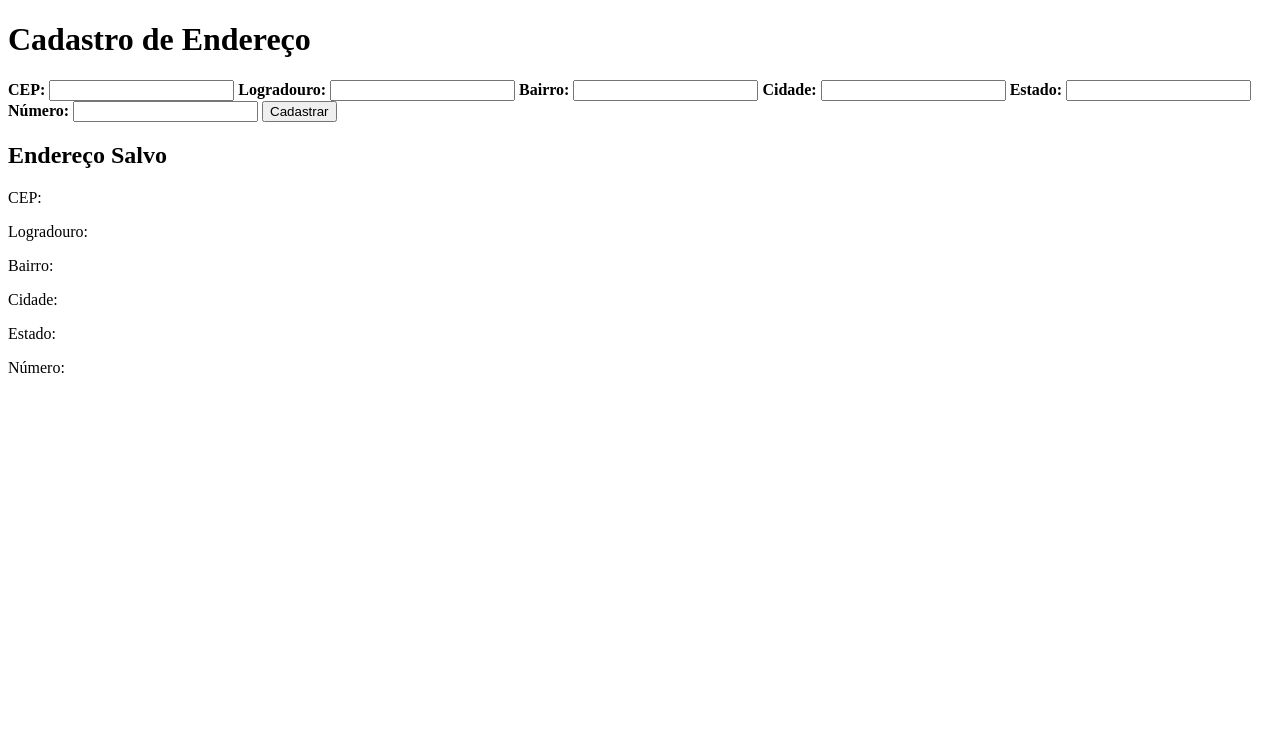
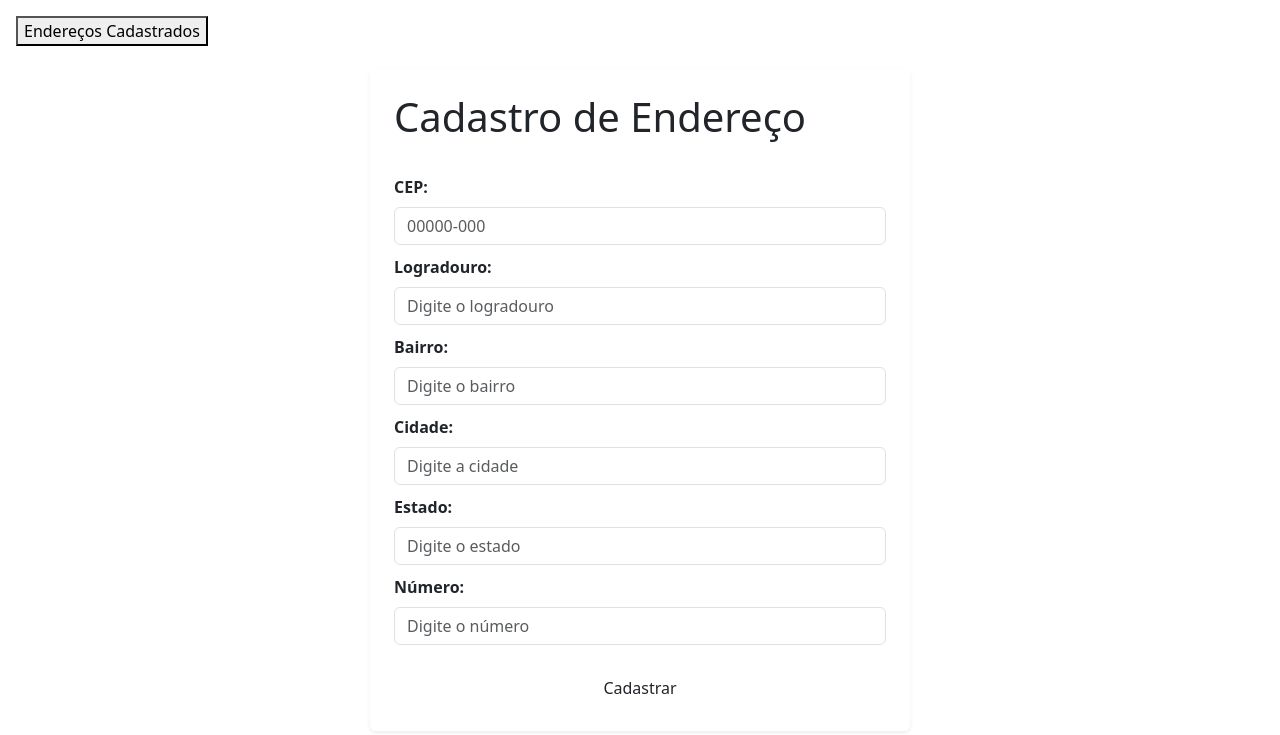
Before and after one commit to saarrr-alves/ViaCEP_API, a plain HTML site: page index.html in a window 1280 px wide. Drawn offline with nearby package versions, Linux system fonts and the light colour scheme.

Commit message:
feat: reestilizando com uso do Bootstrap

```diff
--- a/index.html
+++ b/index.html
@@ -1,46 +1,61 @@
 <!DOCTYPE html>
-<html lang="pt-BR">
+<html lang="pt-BR" data-bs-theme="light">
 <head>
     <meta charset="UTF-8">
     <meta name="viewport" content="width=device-width, initial-scale=1.0">
-    <title>Formulário de Endereço</title>
+    <title>ViaCEP - Seu Consultor de CEP</title>
 
+    <!-- Bootstrap CSS -->
+    <link href="https://cdn.jsdelivr.net/npm/bootstrap@6.0.0-alpha.2/dist/css/bootstrap.min.css" rel="stylesheet" integrity="sha384-MKn5NWVBEuQXJE7TSKSgPUmMiSCmVTfCsR+VSSeQpHnoyJQZZFn/kBn+Ht5jZDPQ" crossorigin="anonymous">
+
+    <!-- Estilos personalizados -->
     <link rel="stylesheet" href="styles.css">
 </head>
 <body>
 
-    <div class="container">
-        <h1>Cadastro de Endereço</h1>
+    <div class="container-fluid min-vh-100 d-flex flex-column position-relative p-3">
 
-        <form>
-            <label for="cep">CEP:</label>
-            <input type="number" name="cep" id="cep" required>
+        <div class="left position-fixed top-0 start-0 p-3 bg-body rounded z-3">
+            <button class="btn-solid theme-secondary" type="button" data-bs-toggle="drawer" data-bs-target="#card" aria-expanded="false">
+                Endereços Cadastrados
+            </button>
+            <dialog id="card" class="drawer drawer-start col-4 mt-4 p-4 rounded shadow-sm bg-1">
+                <!-- O conteúdo do cartão será preenchido dinamicamente pelo JavaScript -->
+            </dialog>
+        </div>
 
-            <label for="logradouro">Logradouro:</label>
-            <input type="text" name="logradouro" id="logradouro" required>
+        <div class="form-field w-100 m-auto p-4 rounded shadow-sm bg-1" style="max-width: 540px;">
+            <h1 class="fs-4xl">Cadastro de Endereço</h1>
 
-            <label for="bairro">Bairro:</label>
-            <input type="text" name="bairro" id="bairro" required>
+            <form id="form" class="mt-4">
+                <label for="cep" class="form-label">CEP:</label>
+                <input type="number" name="cep" id="cep" class="form-control" placeholder="00000-000" required>
 
-            <label for="cidade">Cidade:</label>
-            <input type="text" name="cidade" id="cidade" required>
+                <label for="logradouro" class="form-label">Logradouro:</label>
+                <input type="text" name="logradouro" id="logradouro" class="form-control" placeholder="Digite o logradouro" required>
 
-            <label for="estado">Estado:</label>
-            <input type="text" name="estado" id="estado" required>
+                <label for="bairro" class="form-label">Bairro:</label>
+                <input type="text" name="bairro" id="bairro" class="form-control" placeholder="Digite o bairro" required>
 
-            <label for="numero">Número:</label>
-            <input type="number" name="numero" id="numero" required>
+                <label for="cidade" class="form-label">Cidade:</label>
+                <input type="text" name="cidade" id="cidade" class="form-control" placeholder="Digite a cidade" required>
 
-            <button id="endereco-form">Cadastrar</button>
-        </form>
-    </div>
+                <label for="estado" class="form-label">Estado:</label>
+                <input type="text" name="estado" id="estado" class="form-control" placeholder="Digite o estado" required>
 
-    <div class="container">
-        <h2>Endereço Salvo</h2>
-        <div id="card">
+                <label for="numero" class="form-label">Número:</label>
+                <input type="number" name="numero" id="numero" class="form-control" placeholder="Digite o número" required>
+
+                <div class="py-6"><!--spacer--></div>
+
+                <button type="submit" id="submit" class="btn theme-primary btn-solid rounded-pill mt-4 w-100">Cadastrar</button>
+            </form>
         </div>
     </div>
 
     <script src="script.js"></script>
+
+    <!-- Bootstrap JS -->
+    <script type="module" src="https://cdn.jsdelivr.net/npm/bootstrap@6.0.0-alpha.2/dist/js/bootstrap.bundle.min.js" integrity="sha384-+PW0IDVGGwmpaBQvcXY+W0BcpHpITFB3dSfSoGvDdHtLbrLpSbpGcvtQRM/BJpz+" crossorigin="anonymous"></script>
 </body>
 </html>
```
